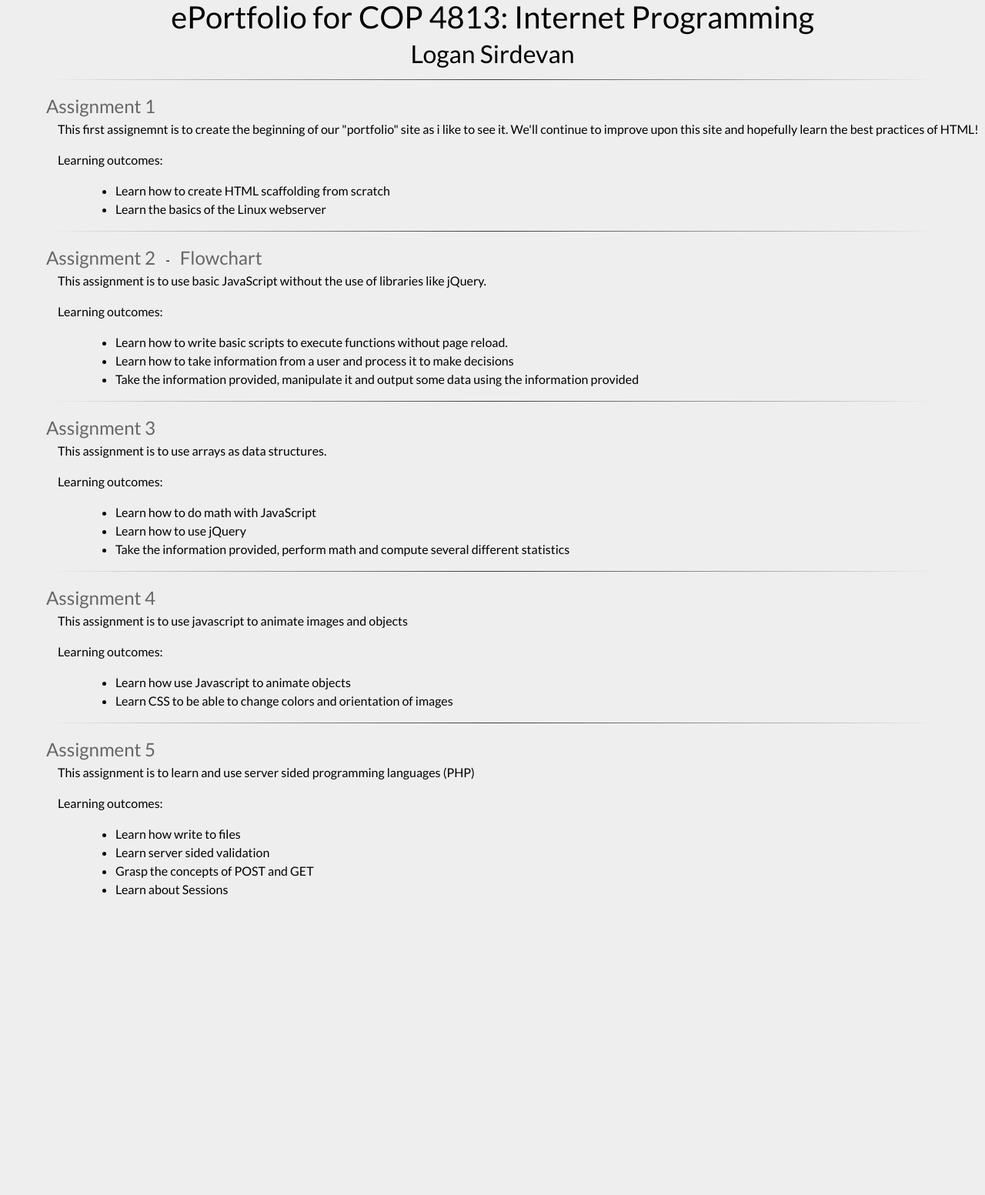
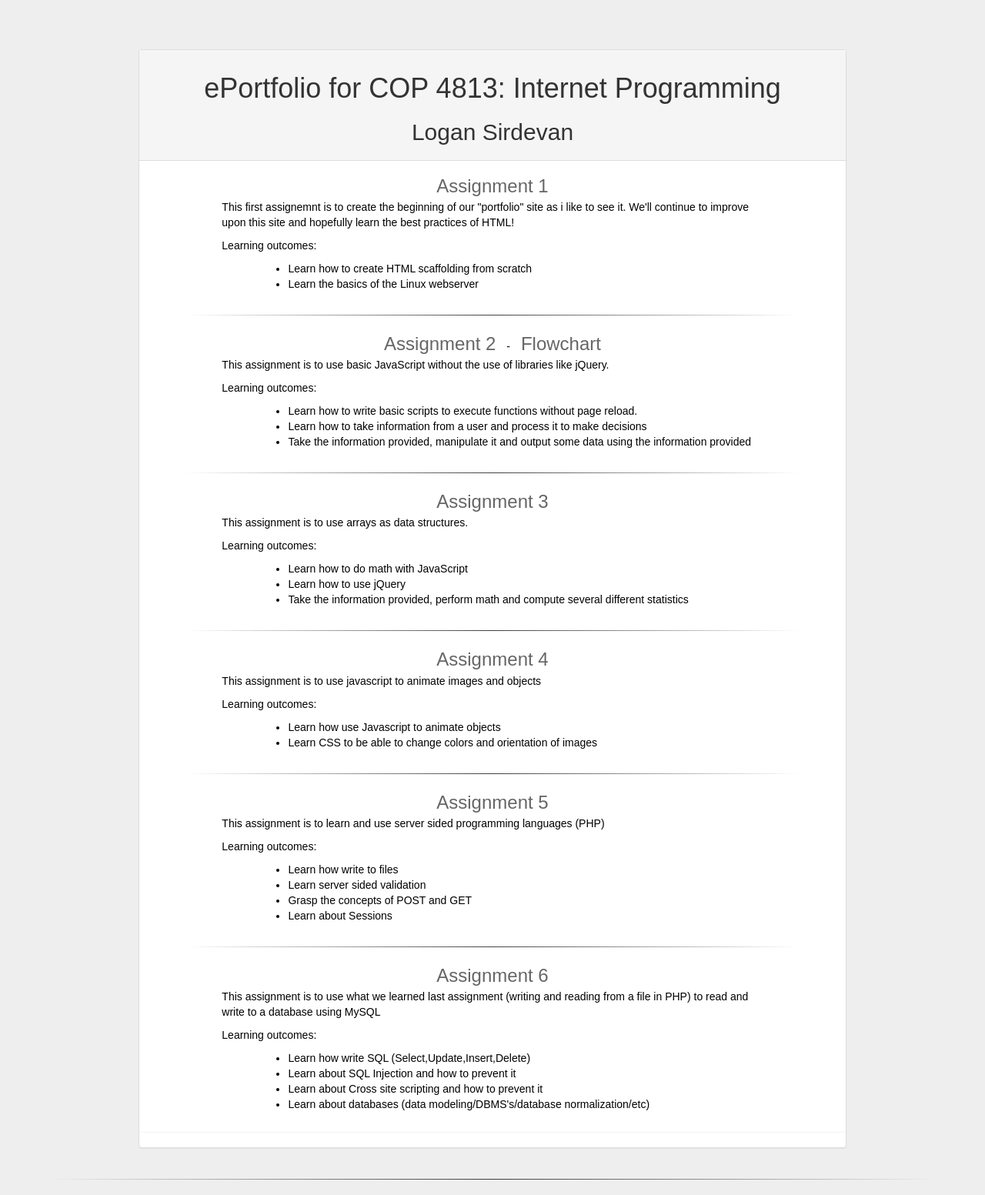
Before and after one commit to logan1220/InternetProgramming-COP4813-Fall2017, a PHP site: page / in a window 1280 px wide. Shown: the whole page at 77% size. Before the commit the page ends 1163 px from the top, so only its background shows below. Run offline with PHP 8.4, Linux system fonts and the light colour scheme; some libraries are stand-ins or nearby versions.

Commit message:
update assignment 6

```diff
--- a/assign6/index.php
+++ b/assign6/index.php
@@ -31,7 +31,7 @@ $stmt = $dbh->query($sql);
 </head>
 <body style="font-family: Arial;">
 <a href="../index.html" style="display: block; margin-top: 15px; margin-left: 15px;">Home Page</a>
-<a href="ERD.jpg" style="display: block; margin-top: 15px; margin-left: 15px;">ER Diagram</a>
+<a href="ERD.png" style="display: block; margin-top: 15px; margin-left: 15px;">ER Diagram</a>
     <div class="container" style="margin-top: 5%;">
         <div class="row">
             <div class="col-md-10 col-md-offset-1">
@@ -66,8 +66,8 @@ $stmt = $dbh->query($sql);
                                         <td><?php echo $row['company_name'];?></td>
                                         <td><?php echo $row['job_title'];?></td>
                                         <td>$<?php echo $row['salary'];?></td>
-                                        <td>Min: <?php echo $row['education'];?></td>
-                                        <td>Min: <?php echo $row['experience'];?> yr</td>
+                                        <td><?php echo $row['education'];?></td>
+                                        <td><?php echo $row['experience'];?> yr</td>
                                         <td><?php echo $row['programming_language'];?></td>
                                         <td>
                                             <a href="edit.php?id=<?php echo $row['id']?>">
--- a/css/style.css
+++ b/css/style.css
@@ -31,6 +31,10 @@ hr {
 
 label {
     display: block;
+}
+
+li {
+    text-align: left;
 }
 
 a {
--- a/index.html
+++ b/index.html
@@ -5,6 +5,7 @@
 
     <link rel="stylesheet" href="https://maxcdn.bootstrapcdn.com/bootstrap/4.0.0-beta/css/bootstrap.min.css"
           integrity="sha384-/Y6pD6FV/Vv2HJnA6t+vslU6fwYXjCFtcEpHbNJ0lyAFsXTsjBbfaDjzALeQsN6M" crossorigin="anonymous">
+    <link rel="stylesheet" href="https://maxcdn.bootstrapcdn.com/bootstrap/3.3.7/css/bootstrap.min.css">
     <link rel="stylesheet" type="text/css" href="css/style.css">
     <link href='http://fonts.googleapis.com/css?family=Lato:400,700' rel='stylesheet' type='text/css'>
 
@@ -18,84 +19,150 @@
             integrity="sha384-h0AbiXch4ZDo7tp9hKZ4TsHbi047NrKGLO3SEJAg45jXxnGIfYzk4Si90RDIqNm1"
             crossorigin="anonymous"></script>
 </head>
+
+<body style="font-family: Arial;">
+<div class="container" style="margin-top: 5%;">
+    <div class="row">
+        <div class="col-md-10 col-md-offset-1">
+            <div class="panel panel-default">
+                <div class="panel-heading" style="text-align: left;">
+                    <div class="head" align="center">
+                        <h1>ePortfolio for COP 4813: Internet Programming</h1>
+                    </div>
+                    <div class="subhead" align="center">
+                        <h2>Logan Sirdevan</h2>
+                    </div>
+                </div>
+                <div class="panel panel-body">
+                    <div class="content row">
+                        <div class="col-md-offset-1 col-md-10">
+                            <a href="assign1/index.html" class="links">Assignment 1</a>
+                            <div class="col-md-12" align="left">
+                                <p>This first assignemnt is to create the beginning of our "portfolio" site as i
+                                    like to see it. We'll continue to improve upon this site and hopefully learn the best practices of HTML!</p>
+                                <p>Learning outcomes:</p>
+                            </div>
+                            <div class="col-md-offset-1">
+                                <ul>
+                                    <br>
+                                    <li>Learn how to create HTML scaffolding from scratch</li>
+                                    <li>Learn the basics of the Linux webserver</li>
+                                </ul>
+                            </div>
+                        </div>
+                    </div>
+                    <hr>
+                    <div class="content row">
+                        <div class="col-md-offset-1 col-md-10">
+                            <a href="assign2/index.html" class="links">Assignment 2</a> - <a
+                                href="assign2/flowchart.jpg" class="links">Flowchart</a>
+                            <div class="col-md-12" align="left">
+                                <p>This assignment is to use basic JavaScript without the use of libraries like
+                                    jQuery. </p>
+                                <p>Learning outcomes:</p>
+                            </div>
+                            <div class="col-md-offset-1">
+                                <ul>
+                                    <li>Learn how to write basic scripts to execute functions without page reload.
+                                    </li>
+                                    <li>Learn how to take information from a user and process it to make decisions
+                                    </li>
+                                    <li>Take the information provided, manipulate it and output some data using the
+                                        information provided
+                                    </li>
+                                </ul>
+                            </div>
+                        </div>
+                    </div>
+                    <hr>
+                    <div class="content row">
+                        <div class="col-md-offset-1 col-md-10">
+                            <a href="assign3/index.html" class="links">Assignment 3</a>
+                            <div class="col-md-12" align="left">
+                                <p>This assignment is to use arrays as data structures.</p>
+                                <p>Learning outcomes:</p>
+                            </div>
+                            <div class="col-md-offset-1">
+                                <ul>
+                                    <li>Learn how to do math with JavaScript
+                                    </li>
+                                    <li>Learn how to use jQuery
+                                    </li>
+                                    <li>Take the information provided, perform math and compute several different statistics
+                                    </li>
+                                </ul>
+                            </div>
+                        </div>
+                    </div>
+                    <hr>
+                    <div class="content row">
+                        <div class="col-md-offset-1 col-md-10">
+                            <a href="assign4/index.html" class="links">Assignment 4</a>
+                            <div class="col-md-12" align="left">
+                                <p>This assignment is to use javascript to animate images and objects</p>
+                                <p>Learning outcomes:</p>
+                            </div>
+                            <div class="col-md-offset-1">
+                                <ul>
+                                    <li>Learn how use Javascript to animate objects
+                                    </li>
+                                    <li>Learn CSS to be able to change colors and orientation of images
+                                    </li>
+                                </ul>
+                            </div>
+                        </div>
+                    </div>
+                    <hr>
+                    <div class="content row">
+                        <div class="col-md-offset-1 col-md-10">
+                            <a href="assign5/index.php" class="links">Assignment 5</a>
+                            <div class="col-md-12" align="left">
+                                <p>This assignment is to learn and use server sided programming languages (PHP)</p>
+                                <p>Learning outcomes:</p>
+                            </div>
+                            <div class="col-md-offset-1">
+                                <ul>
+                                    <li>Learn how write to files</li>
+                                    <li>Learn server sided validation </li>
+                                    <li>Grasp the concepts of POST and GET</li>
+                                    <li>Learn about Sessions</li>
+                                </ul>
+                            </div>
+                        </div>
+                    </div>
+                    <hr>
+                    <div class="content row">
+                        <div class="col-md-offset-1 col-md-10">
+                            <a href="assign6/index.php" class="links">Assignment 6</a>
+                            <div class="col-md-12" align="left">
+                                <p>This assignment is to use what we learned last assignment (writing and reading from a file in PHP)
+                                to read and write to a database using MySQL</p>
+                                <p>Learning outcomes:</p>
+                            </div>
+                            <div class="col-md-offset-1">
+                                <ul>
+                                    <li>Learn how write SQL (Select,Update,Insert,Delete)</li>
+                                    <li>Learn about SQL Injection and how to prevent it</li>
+                                    <li>Learn about Cross site scripting and how to prevent it</li>
+                                    <li>Learn about databases (data modeling/DBMS's/database normalization/etc)</li>
+                                </ul>
+                            </div>
+                        </div>
+                    </div>
+                </div>
+            </div>
+        </div>
+    </div>
+</div>
+
+
 <body>
-<div class="head" align="center">
-    <h1>ePortfolio for COP 4813: Internet Programming</h1>
-</div>
-<div class="subhead" align="center">
-    <h2>Logan Sirdevan</h2>
-</div>
+
 <h3 align="center"></h3>
 <hr>
 </div>
 
-<div class="contain">
-    <div class="content">
-        <a href="assign1/index.html" class="links" style="padding-left: 50px;">Assignment 1</a>
-        <p style="padding-left: 75px;">This first assignemnt is to create the beginning of our "portfolio" site as i
-            like to see it. We'll continue to improve upon this site and hopefully learn the best practices of HTML!</p>
-        <p style="padding-left: 75px;">Learning outcomes:</p>
-        <ul style="padding-left: 75px;">
-            <li style="margin-left: 75px;">Learn how to create HTML scaffolding from scratch</li>
-            <li style="margin-left: 75px;">Learn the basics of the Linux webserver</li>
-        </ul>
-    </div>
-    <hr>
-    <div class="content">
-        <a href="assign2/index.html" class="links" style="padding-left: 50px;">Assignment 2</a> - <a
-            href="assign2/flowchart.jpg" class="links">Flowchart</a>
-        <p style="padding-left: 75px;">This assignment is to use basic JavaScript without the use of libraries like
-            jQuery. </p>
-        <p style="padding-left: 75px;">Learning outcomes:</p>
-        <ul style="padding-left: 75px;">
-            <li style="margin-left: 75px;">Learn how to write basic scripts to execute functions without page reload.
-            </li>
-            <li style="margin-left: 75px;">Learn how to take information from a user and process it to make decisions
-            </li>
-            <li style="margin-left: 75px;">Take the information provided, manipulate it and output some data using the
-                information provided
-            </li>
-        </ul>
-    </div>
-    <hr>
-    <div class="content">
-        <a href="assign3/index.html" class="links" style="padding-left: 50px;">Assignment 3</a>
-        <p style="padding-left: 75px;">This assignment is to use arrays as data structures.</p>
-        <p style="padding-left: 75px;">Learning outcomes:</p>
-        <ul style="padding-left: 75px;">
-            <li style="margin-left: 75px;">Learn how to do math with JavaScript
-            </li>
-            <li style="margin-left: 75px;">Learn how to use jQuery
-            </li>
-            <li style="margin-left: 75px;">Take the information provided, perform math and compute several different statistics
-            </li>
-        </ul>
-    </div>
-    <hr>
-    <div class="content">
-        <a href="assign4/index.html" class="links" style="padding-left: 50px;">Assignment 4</a>
-        <p style="padding-left: 75px;">This assignment is to use javascript to animate images and objects</p>
-        <p style="padding-left: 75px;">Learning outcomes:</p>
-        <ul style="padding-left: 75px;">
-            <li style="margin-left: 75px;">Learn how use Javascript to animate objects
-            </li>
-            <li style="margin-left: 75px;">Learn CSS to be able to change colors and orientation of images
-            </li>
-        </ul>
-    </div>
-    <hr>
-    <div class="content">
-        <a href="assign5/index.php" class="links" style="padding-left: 50px;">Assignment 5</a>
-        <p style="padding-left: 75px;">This assignment is to learn and use server sided programming languages (PHP)</p>
-        <p style="padding-left: 75px;">Learning outcomes:</p>
-        <ul style="padding-left: 75px;">
-            <li style="margin-left: 75px;">Learn how write to files</li>
-            <li style="margin-left: 75px;">Learn server sided validation </li>
-            <li style="margin-left: 75px;">Grasp the concepts of POST and GET</li>
-            <li style="margin-left: 75px;">Learn about Sessions</li>
-        </ul>
-    </div>
-</div>
+
 
 
 </body>
```
Also changed, not shown: assign6/ERD.png (added).
